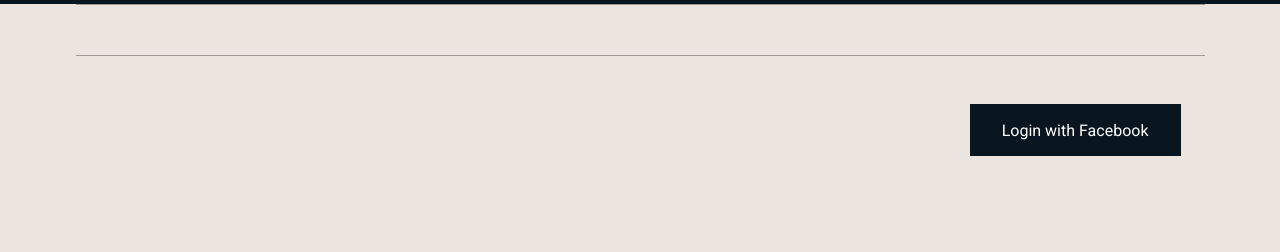
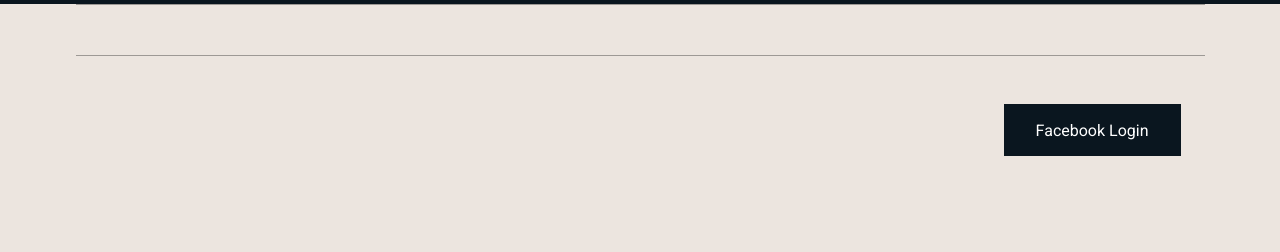
Before and after one commit to barbiyong/movieEiEI, a plain HTML site: page test.html in a window 1280 px wide. Shown: the top 252 px of the page. Drawn offline with Linux system fonts and the light colour scheme.

Commit message:
change login button

```diff
--- a/test.html
+++ b/test.html
@@ -125,7 +125,7 @@ Set the type and color theme here - the Pro version contains additional themes -
   <div class="small-12 medium-12 large-12 small-centered columns">
 
   <div align="right">
-  <button class="fb_login">Login with Facebook</button>
+  <button class="fb_login">Facebook Login</button>
   </div>
 
     <header>
```
